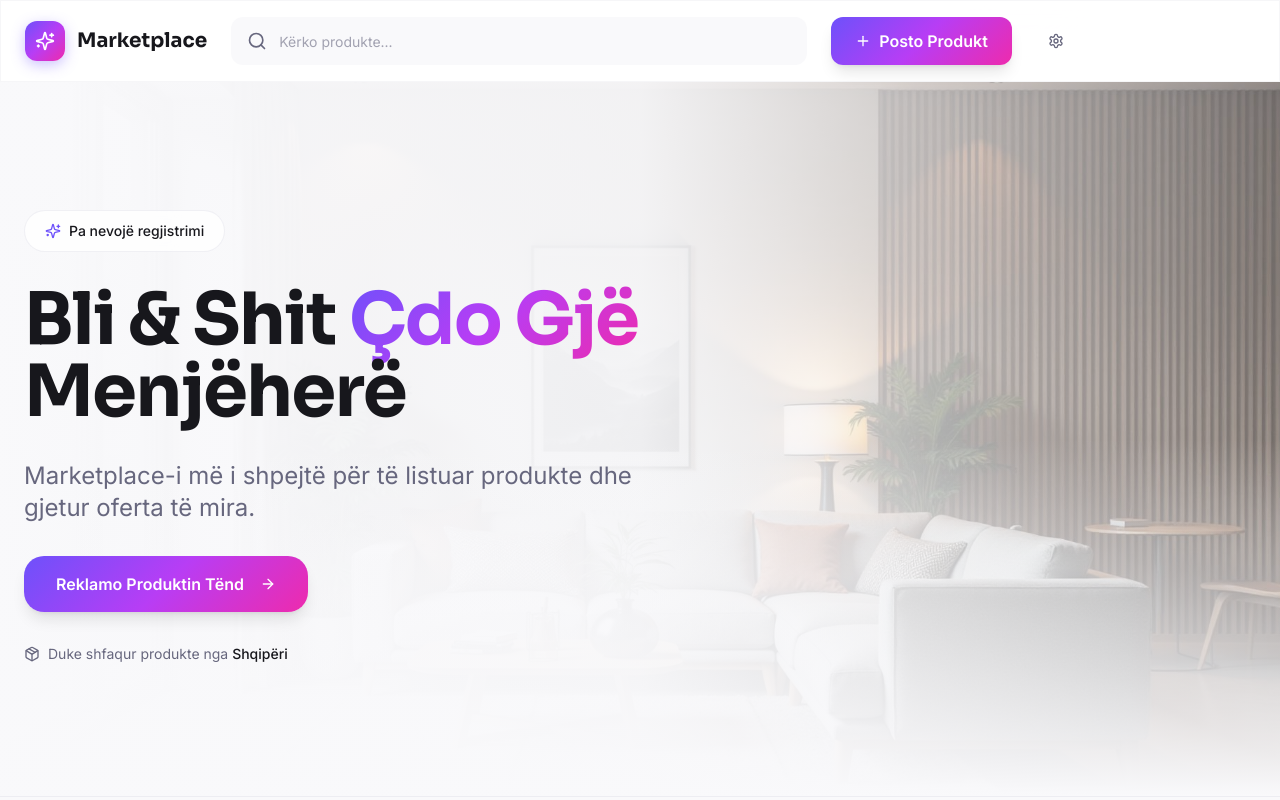
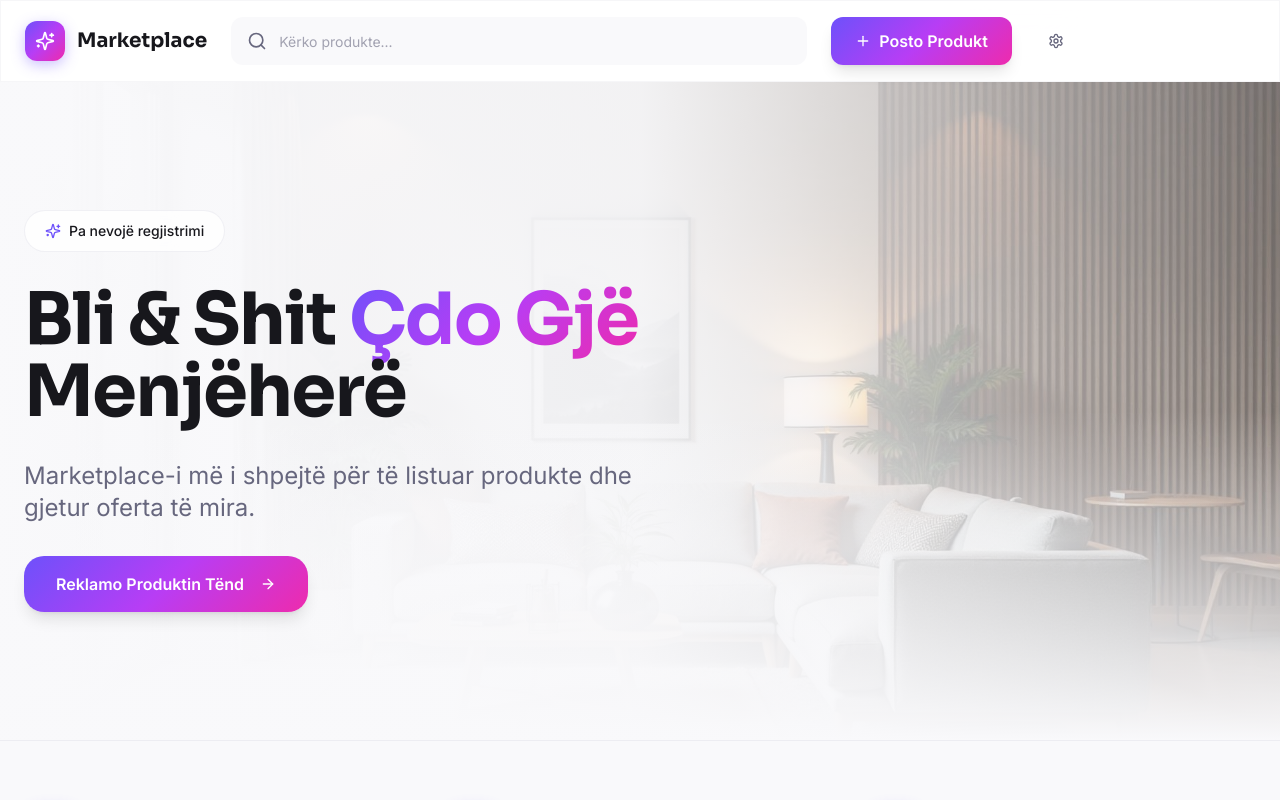
Before and after one commit to webdesigner98765-svg/marketplaceonline-18d36933, a React (Vite) app: page / in a window 1280 px wide. Shown: the top 800 px of the page. Built offline with nearby package versions, Linux system fonts and the light colour scheme; no server answers; the database is empty; the HTML template or start-up script is replaced by a standard one.

Commit message:
Preceding changes

```diff
--- a/src/pages/Index.tsx
+++ b/src/pages/Index.tsx
@@ -125,12 +125,6 @@ const Index = () => {
               </Button>
             </div>
 
-            {selectedCountry && (
-              <div className="inline-flex items-center gap-2 text-sm text-muted-foreground animate-fade-in" style={{ animationDelay: '0.5s' }}>
-                <Package className="w-4 h-4" />
-                <span>Duke shfaqur produkte nga <span className="font-medium text-foreground">{getCountryName(selectedCountry)}</span></span>
-              </div>
-            )}
           </div>
         </div>
       </section>
```
